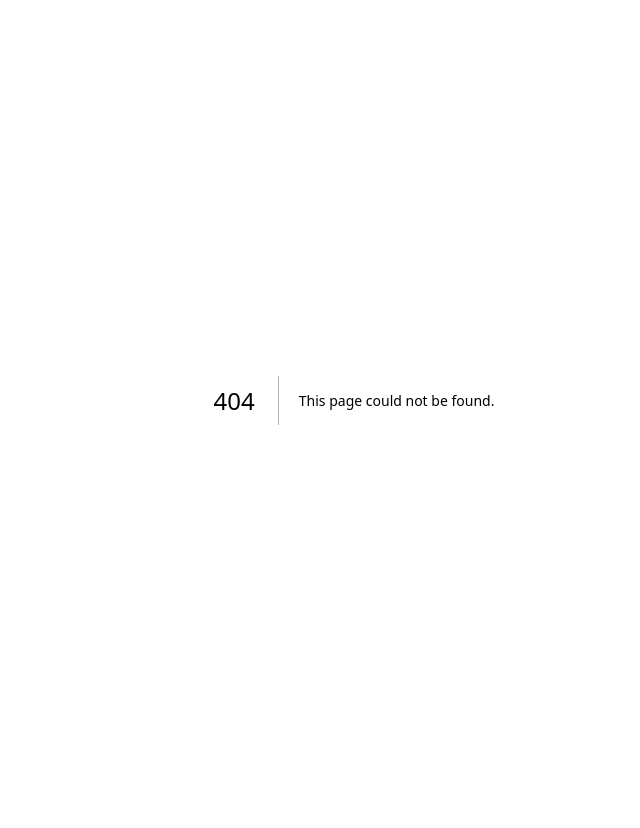
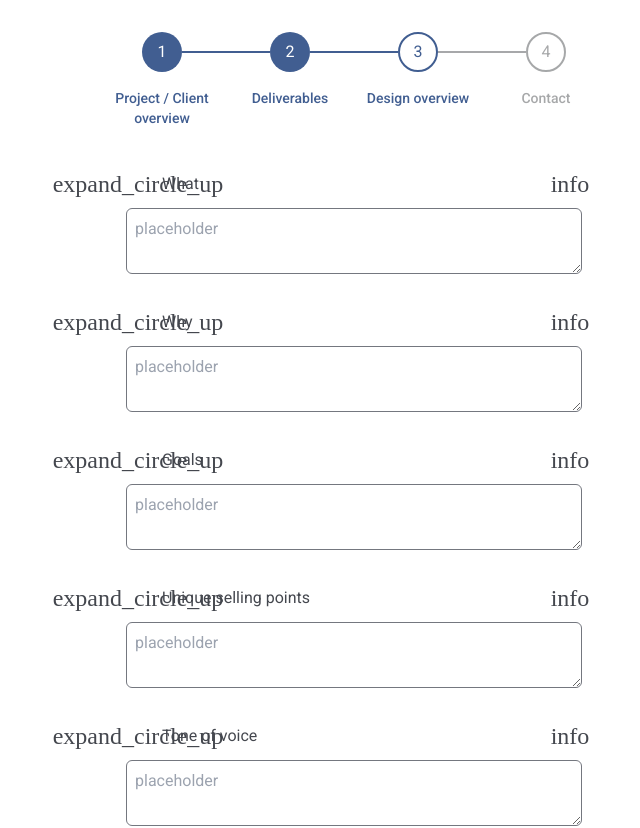
Before and after one commit to jsanxez/pdf-crafter, a Next.js app: page /forms/step1 in a window 1280 px wide. Before the commit this address had no page. Shown: the top 828 px of the page, without its empty margins (286-926 px from the left). Before the commit the page ends 800 px from the top, so only its background shows below. Built offline with nearby package versions, Linux system fonts and the light colour scheme; a web font is replaced by a local one.

Commit message:
feat: populate form steps with real data (almost)

```diff
--- /dev/null
+++ b/app/forms/layout.tsx
@@ -0,0 +1,12 @@
+import StepProgressBar from '../ui/stepprogressbar'
+
+export default function Layout({ children }: { children: React.ReactNode }) {
+    return (
+        <div className='pt-8'>
+            <StepProgressBar />
+            <main className='max-w-[480px] flex flex-col gap-6 mx-auto mt-8'>
+                {children}
+            </main>
+        </div>
+    )
+}
--- a/app/forms/page.tsx
+++ b/app/forms/page.tsx
@@ -1,11 +1,9 @@
-import StepProgressBar from '../ui/stepprogressbar'
+import TextField from '../ui/textField'
 
 export default function Page() {
     return (
         <>
-        <StepProgressBar className="mt-4" />
-        <main>
-        </main>
+        <h1>Estas en el page de Forms</h1>
         </>
     )
 }
--- /dev/null
+++ b/app/forms/step1/page.tsx
@@ -0,0 +1,24 @@
+import TextField from '../../ui/textField'
+
+const fields = [
+    {label: 'What', placeholder: 'placeholder', help: 'help'},
+    {label: 'Why', placeholder: 'placeholder', help: 'help'},
+    {label: 'Goals', placeholder: 'placeholder', help: 'help'},
+    {label: 'Unique selling points', placeholder: 'placeholder', help: 'help'},
+    {label: 'Tone of voice', placeholder: 'placeholder', help: 'help'},
+    {label: 'Straplines', placeholder: 'placeholder', help: 'help'},
+    {label: 'Audience', placeholder: 'placeholder', help: 'help'},
+    {label: 'Profession', placeholder: 'placeholder', help: 'help'},
+    {label: 'Personality', placeholder: 'placeholder', help: 'help'},
+    {label: 'What they care about', placeholder: 'placeholder', help: 'help'},
+    {label: 'Competitors', placeholder: 'placeholder', help: 'help'},
+    {label: 'Strategic considerations', placeholder: 'placeholder', help: 'help'},
+]
+
+export default function Page() {
+    return (
+        <>
+        {fields.map(field => <TextField key={field.label} label={field.label} placeholder={field.placeholder} />)}
+        </>
+    )
+}
--- /dev/null
+++ b/app/forms/step2/page.tsx
@@ -0,0 +1,20 @@
+import TextField from '../../ui/textField'
+
+const fields = [
+    {label: 'Objectives', placeholder: 'placeholder', help: 'help'},
+    {label: 'Impact', placeholder: 'placeholder', help: 'help'},
+    {label: 'Likes and dislikes', placeholder: 'placeholder', help: 'help'},
+    {label: 'Existing branding or marketing collateral', placeholder: 'placeholder', help: 'help'},
+    {label: 'Design considerations', placeholder: 'placeholder', help: 'help'},
+    {label: 'How will success be measured', placeholder: 'placeholder', help: 'help'},
+    {label: 'Budget', placeholder: 'placeholder', help: 'help'},
+    {label: 'Timeline', placeholder: 'placeholder', help: 'help'},
+]
+
+export default function Page() {
+    return (
+        <>
+        {fields.map(field => <TextField key={field.label} label={field.label} placeholder={field.placeholder} />)}
+        </>
+    )
+}
--- /dev/null
+++ b/app/forms/step3/page.tsx
@@ -0,0 +1,17 @@
+import TextField from '../../ui/textField'
+
+const fields = [
+    {label: 'Design', placeholder: 'placeholder', help: 'help'},
+    {label: 'Touchpoints to include', placeholder: 'placeholder', help: 'help'},
+    {label: 'Digital', placeholder: 'placeholder', help: 'help'},
+    {label: 'Project assets', placeholder: 'placeholder', help: 'help'},
+    {label: 'Additional notes', placeholder: 'placeholder', help: 'help'},
+]
+
+export default function Page() {
+    return (
+        <>
+        {fields.map(field => <TextField key={field.label} label={field.label} placeholder={field.placeholder} />)}
+        </>
+    )
+}
--- /dev/null
+++ b/app/forms/step4/page.tsx
@@ -0,0 +1,16 @@
+import TextField from '../../ui/textField'
+
+const fields = [
+    {label: 'Project brief title', placeholder: 'placeholder', help: 'help'},
+    {label: 'Client name', placeholder: 'placeholder', help: 'help'},
+    {label: 'Contact name', placeholder: 'placeholder', help: 'help'},
+    {label: 'Contact email', placeholder: 'placeholder', help: 'help'},
+]
+
+export default function Page() {
+    return (
+        <>
+        {fields.map(field => <TextField key={field.label} label={field.label} placeholder={field.placeholder} />)}
+        </>
+    )
+}
```
